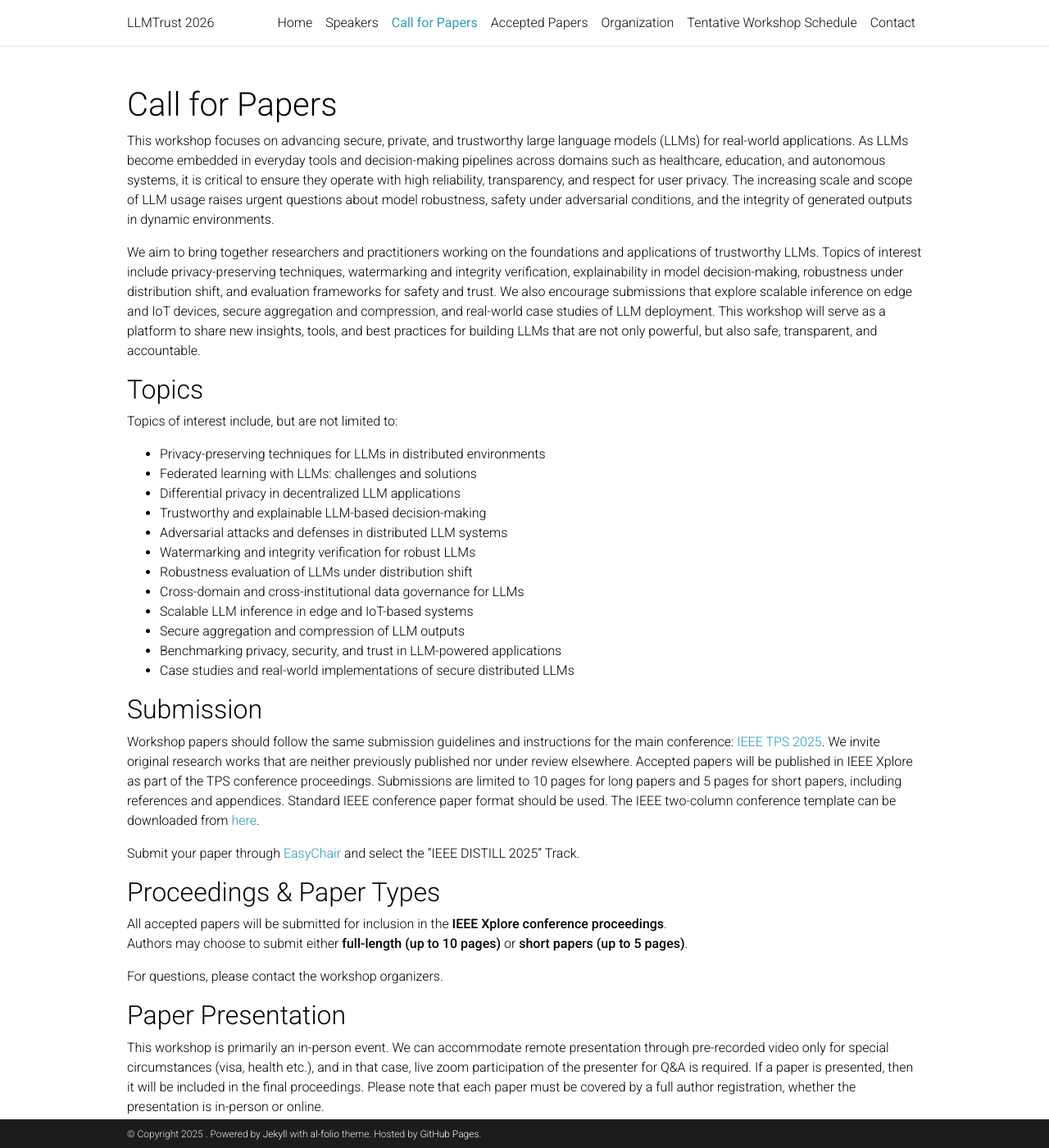
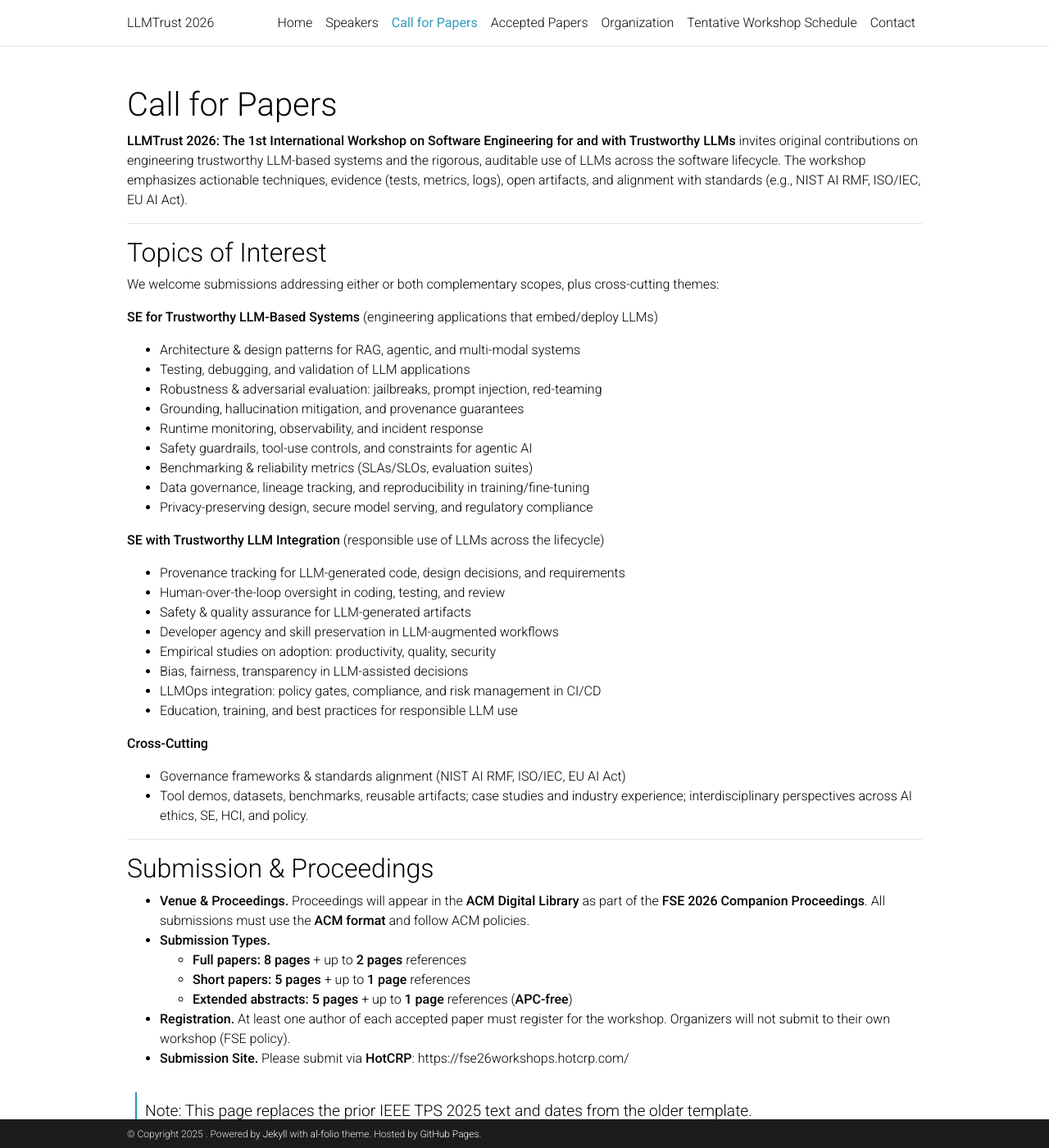
Before and after one commit to llmtrust2026/trustllm1, a Jekyll site: the page built from _pages/call_for_paper.md, in a window 1280 px wide and 1400 px high. Shown: the whole window at 82% size. Built offline with Jekyll 4.4.1, drawn with Linux system fonts in a browser that asks for light colours; comment, search, counter and statistics services are not loaded; a style sheet for code colours, icons or effects is not loaded; some of the changed text lies outside the part shown.

Commit message:
Update call_for_paper.md

```diff
--- a/_pages/call_for_paper.md
+++ b/_pages/call_for_paper.md
@@ -8,49 +8,74 @@ nav_title: "CFP"
 ---
 
 # Call for Papers
-This workshop focuses on advancing secure, private, and trustworthy large language models (LLMs) for real-world applications. As LLMs become embedded in everyday tools and decision-making pipelines across domains such as healthcare, education, and autonomous systems, it is critical to ensure they operate with high reliability, transparency, and respect for user privacy. The increasing scale and scope of LLM usage raises urgent questions about model robustness, safety under adversarial conditions, and the integrity of generated outputs in dynamic environments.
 
-We aim to bring together researchers and practitioners working on the foundations and applications of trustworthy LLMs. Topics of interest include privacy-preserving techniques, watermarking and integrity verification, explainability in model decision-making, robustness under distribution shift, and evaluation frameworks for safety and trust. We also encourage submissions that explore scalable inference on edge and IoT devices, secure aggregation and compression, and real-world case studies of LLM deployment. This workshop will serve as a platform to share new insights, tools, and best practices for building LLMs that are not only powerful, but also safe, transparent, and accountable.
+**LLMTrust 2026: The 1st International Workshop on Software Engineering for and with Trustworthy LLMs** invites original contributions on engineering trustworthy LLM-based systems and the rigorous, auditable use of LLMs across the software lifecycle. The workshop emphasizes actionable techniques, evidence (tests, metrics, logs), open artifacts, and alignment with standards (e.g., NIST AI RMF, ISO/IEC, EU AI Act).
 
+---
 
-## Topics
+## Topics of Interest
 
-Topics of interest include, but are not limited to:
+We welcome submissions addressing either or both complementary scopes, plus cross-cutting themes:
 
-- Privacy-preserving techniques for LLMs in distributed environments
-- Federated learning with LLMs: challenges and solutions
-- Differential privacy in decentralized LLM applications
-- Trustworthy and explainable LLM-based decision-making
-- Adversarial attacks and defenses in distributed LLM systems
-- Watermarking and integrity verification for robust LLMs
-- Robustness evaluation of LLMs under distribution shift
-- Cross-domain and cross-institutional data governance for LLMs
-- Scalable LLM inference in edge and IoT-based systems
-- Secure aggregation and compression of LLM outputs
-- Benchmarking privacy, security, and trust in LLM-powered applications
-- Case studies and real-world implementations of secure distributed LLMs
+**SE for Trustworthy LLM-Based Systems** (engineering applications that embed/deploy LLMs)
+- Architecture & design patterns for RAG, agentic, and multi-modal systems
+- Testing, debugging, and validation of LLM applications
+- Robustness & adversarial evaluation: jailbreaks, prompt injection, red-teaming
+- Grounding, hallucination mitigation, and provenance guarantees
+- Runtime monitoring, observability, and incident response
+- Safety guardrails, tool-use controls, and constraints for agentic AI
+- Benchmarking & reliability metrics (SLAs/SLOs, evaluation suites)
+- Data governance, lineage tracking, and reproducibility in training/fine-tuning
+- Privacy-preserving design, secure model serving, and regulatory compliance
 
+**SE with Trustworthy LLM Integration** (responsible use of LLMs across the lifecycle)
+- Provenance tracking for LLM-generated code, design decisions, and requirements
+- Human-over-the-loop oversight in coding, testing, and review
+- Safety & quality assurance for LLM-generated artifacts
+- Developer agency and skill preservation in LLM-augmented workflows
+- Empirical studies on adoption: productivity, quality, security
+- Bias, fairness, transparency in LLM-assisted decisions
+- LLMOps integration: policy gates, compliance, and risk management in CI/CD
+- Education, training, and best practices for responsible LLM use
 
-## Submission
-Workshop papers should follow the same submission guidelines and instructions for the main conference: [IEEE TPS 2025](https://www.sis.pitt.edu/lersais/conference/tps/2025/). We invite original research works that are neither previously published nor under review elsewhere. Accepted papers will be published in IEEE Xplore as part of the TPS conference proceedings. Submissions are limited to 10 pages for long papers and 5 pages for short papers, including references and appendices. Standard IEEE conference paper format should be used. The IEEE two-column conference template can be downloaded from [here](https://www.ieee.org/conferences/publishing/templates).
+**Cross-Cutting**
+- Governance frameworks & standards alignment (NIST AI RMF, ISO/IEC, EU AI Act)
+- Tool demos, datasets, benchmarks, reusable artifacts; case studies and industry experience; interdisciplinary perspectives across AI ethics, SE, HCI, and policy.
 
-Submit your paper through [EasyChair](https://easychair.org/account2/signin?l=7661155834746278132) and select the "IEEE DISTILL 2025" Track.
+---
 
-## Proceedings & Paper Types
+## Submission & Proceedings
 
-All accepted papers will be submitted for inclusion in the **IEEE Xplore conference proceedings**.
-Authors may choose to submit either **full-length (up to 10 pages)** or **short papers (up to 5 pages)**.
+- **Venue & Proceedings.** Proceedings will appear in the **ACM Digital Library** as part of the **FSE 2026 Companion Proceedings**. All submissions must use the **ACM format** and follow ACM policies.
+- **Submission Types.**
+  - **Full papers:** **8 pages** + up to **2 pages** references
+  - **Short papers:** **5 pages** + up to **1 page** references
+  - **Extended abstracts:** **5 pages** + up to **1 page** references (**APC-free**)
+- **Registration.** At least one author of each accepted paper must register for the workshop. Organizers will not submit to their own workshop (FSE policy).
+- **Submission Site.** Please submit via **HotCRP**: https://fse26workshops.hotcrp.com/
 
-For questions, please contact the workshop organizers.
+> Note: This page replaces the prior IEEE TPS 2025 text and dates from the older template.
 
-## Paper Presentation
+---
 
-This workshop is primarily an in-person event. We can accommodate remote presentation through pre-recorded video only for special circumstances (visa, health etc.), and in that case, live zoom participation of the presenter for Q&A is required. If a paper is presented, then it will be included in the final proceedings. Please note that each paper must be covered by a full author registration, whether the presentation is in-person or online.
+## Important Dates (AoE)
 
+- **Paper submission:** **February 12, 2026**
+- **Notification:** **March 19, 2026**
+- **Camera-ready:** **April 2, 2026**
+- **Workshop:** **July 5 or 6, 2026**
 
-## Important Dates
+---
 
-- **Submission Deadline:** August 31, 2025
-- **Notification of Acceptance:** September 15, 2025
-- **Camera-Ready Due:** September 30, 2025
-- **Workshop Date:** November 11, 2025
+## Paper Presentation & Policies
+
+- Accepted papers will be presented in the workshop’s **full-day program** with keynotes, paper sessions, tool demos, and a panel with breakouts.
+- **Policy on Human Participants.** “As a published ACM author, you and your co-authors are subject to all ACM Publications Policies, including ACM’s Publications Policy on Research Involving Human Participants and Subjects.”
+- **ACM Open & APCs.** FSE 2026 uses ACM Open. Authors at participating institutions are covered; others may incur APCs with temporary subsidies; **extended abstracts remain APC-free**. Please consult ACM Open participation and waiver policies.
+
+---
+
+### Contact
+
+**Sumon Biswas** (Case Western Reserve University) — sumon@case.edu
+**Shibbir Ahmed** (Texas State University) — shibbir@txstate.edu :contentReference[oaicite:11]{index=11}
```
